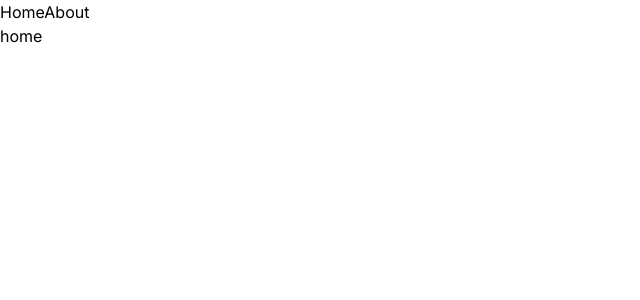
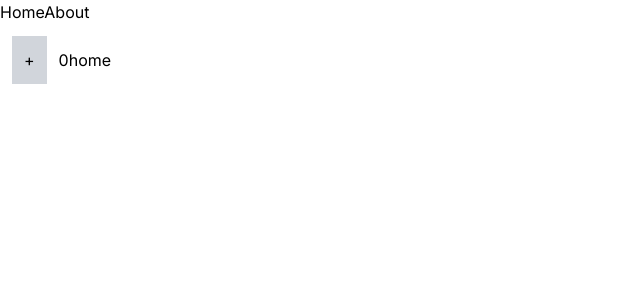
Before and after one commit to dioneuty/nextjs-test, a Next.js app: page / in a window 1280 px wide. Shown: the top 300 px of the page, without its empty margins (0-640 px from the left). Built offline with nearby package versions, Linux system fonts and the light colour scheme.

Commit message:
카운터 컴포넌트 추가

```diff
--- /dev/null
+++ b/app/_components/Counter.tsx
@@ -0,0 +1,14 @@
+'use client';
+
+import {ReactElement, useState} from "react";
+
+export default function Counter():ReactElement {
+    const [counter,setCounter] = useState(0);
+
+    return (
+        <>
+            <button className='p-3 bg-gray-300 m-3' onClick={() => setCounter((prev) => prev + 1)}>+</button>
+            {counter}
+        </>
+    );
+}
--- a/app/page.tsx
+++ b/app/page.tsx
@@ -1,8 +1,9 @@
-import Image from 'next/image'
+import Counter from './_components/Counter';
 
 export default function Home() {
   return (
       <div>
+          <Counter/>
         home
       </div>
   );
```
